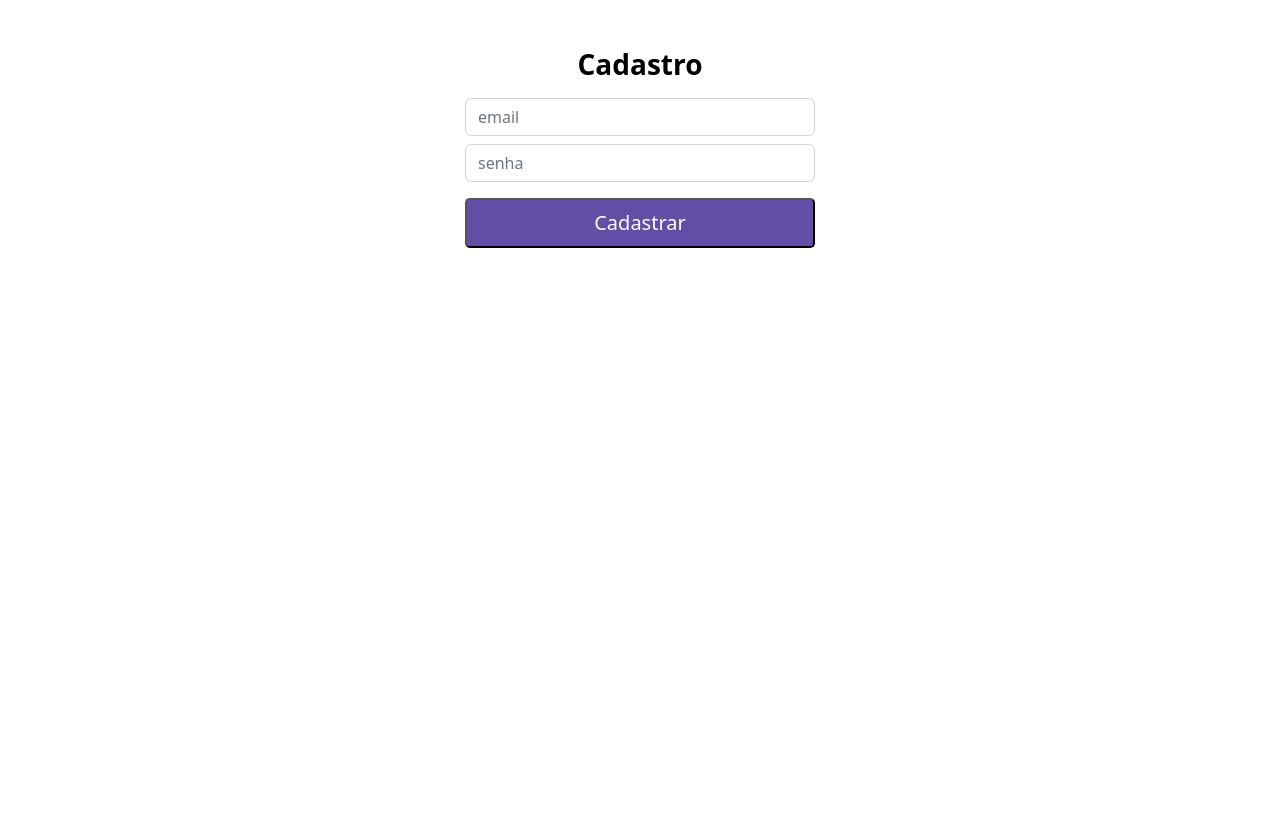
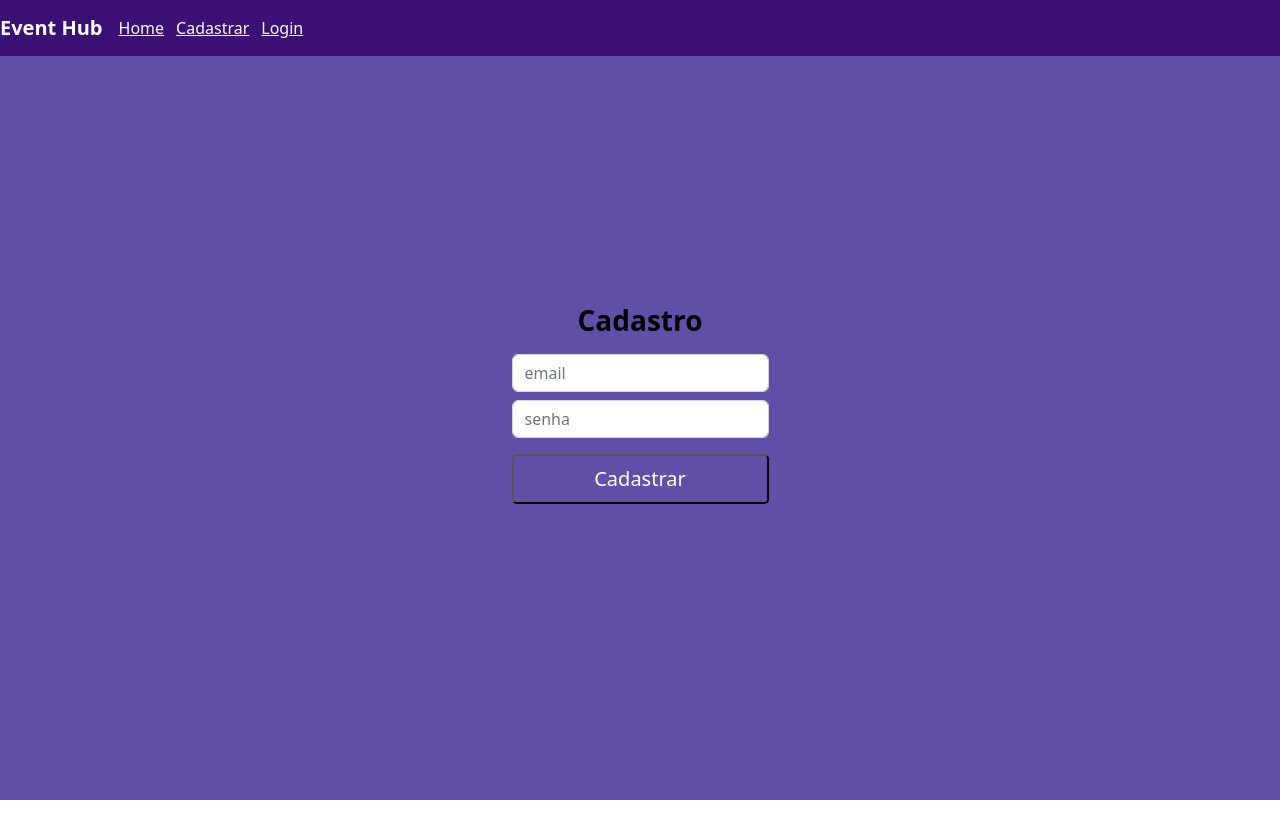
Before and after one commit to brennerpaiva/event-hub, a React (Create React App) app: page /newuser in a window 1280 px wide. Shown: the top 838 px of the page. After the commit the page ends 800 px from the top, so only its background shows below. Built offline with nearby package versions, Linux system fonts and the light colour scheme.

Commit message:
adicionado navbar ao projeto

```diff
--- a/public/index.html
+++ b/public/index.html
@@ -34,6 +34,10 @@
 
     <script src="https://code.jquery.com/jquery-3.3.1.slim.min.js" integrity="sha384-q8i/X+965DzO0rT7abK41JStQIAqVgRVzpbzo5smXKp4YfRvH+8abtTE1Pi6jizo" crossorigin="anonymous"></script>
     <script src="https://cdnjs.cloudflare.com/ajax/libs/popper.js/1.14.3/umd/popper.min.js" integrity="sha384-ZMP7rVo3mIykV+2+9J3UJ46jBk0WLaUAdn689aCwoqbBJiSnjAK/l8WvCWPIPm49" crossorigin="anonymous"></script>
+    <!-- Bootstrap -->
     <script src="https://stackpath.bootstrapcdn.com/bootstrap/4.1.3/js/bootstrap.min.js" integrity="sha384-ChfqqxuZUCnJSK3+MXmPNIyE6ZbWh2IMqE241rYiqJxyMiZ6OW/JmZQ5stwEULTy" crossorigin="anonymous"></script>
+    <!-- IonIcons -->
+    <script type="module" src="https://unpkg.com/ionicons@7.1.0/dist/ionicons/ionicons.esm.js"></script>
+    <script nomodule src="https://unpkg.com/ionicons@7.1.0/dist/ionicons/ionicons.js"></script>
   </body>
 </html>
--- a/src/App.js
+++ b/src/App.js
@@ -1,11 +1,13 @@
-import Login from "../src/pages/login";
-import NewUser from "../src/pages/new-user"
+import RoutesApp from "./routes";
+import { BrowserRouter } from "react-router-dom";
+import NavBar from "./components/navbar";
 
 function App() {
   return (
-    <div className="App">
-      <NewUser />
-    </div>
+    <BrowserRouter>
+      <NavBar/>
+      <RoutesApp/>
+    </BrowserRouter>
   );
 }
 
--- /dev/null
+++ b/src/components/navbar/index.js
@@ -0,0 +1,29 @@
+import React from "react";
+import "./navbar.css"
+import { Link } from "react-router-dom";
+
+export default function NavBar() {
+    return(
+        <div>
+            <nav className="navbar navbar-expand-lg ">
+                <span className="navbar-brand text-white font-weight-bold" href="#">Event Hub</span>
+                <button className="navbar-toggler text-white" type="button" data-toggle="collapse" data-target="#navbarNav" aria-controls="navbarNav" aria-expanded="false" aria-label="Toggle navigation">
+                <ion-icon name="menu-outline"></ion-icon>
+                </button>
+                <div className="collapse navbar-collapse" id="navbarNav">
+                    <ul className="navbar-nav">
+                        <li className="nav-item">
+                            <Link to="/home">Home</Link>
+                        </li>
+                        <li className="nav-item">
+                            <Link to="/newuser">Cadastrar</Link>
+                        </li>
+                        <li className="nav-item">
+                            <Link to="/">Login</Link>
+                        </li>
+                    </ul>
+                </div>
+            </nav>
+        </div>
+    )
+}
--- /dev/null
+++ b/src/components/navbar/navbar.css
@@ -0,0 +1,21 @@
+.navbar {
+    background-color: #3b0f74;
+}
+
+.nav-item a{
+    color: #fff;
+    transition: 0.3s ease-in;
+    margin-right: 12px;
+}
+
+.nav-item a:hover{
+    color: red;
+}
+
+.navbar-toggler-icon {
+    color: white;
+}
+
+ion-icon{
+    font-size: 25px;
+}
--- a/src/index.js
+++ b/src/index.js
@@ -2,6 +2,7 @@ import React from 'react';
 import ReactDOM from 'react-dom/client';
 import App from './App';
 import 'bootstrap/dist/css/bootstrap.css';
+import NavBar from './components/navbar'
 
 const root = ReactDOM.createRoot(document.getElementById('root'));
 root.render(
--- /dev/null
+++ b/src/pages/home/index.js
@@ -0,0 +1,9 @@
+import React, { useState } from "react";
+import "./home.css"
+import { Link } from "react-router-dom";
+
+export default function Home() {
+    return (
+        <h1>Home</h1>
+    )
+}
--- a/src/pages/login/index.js
+++ b/src/pages/login/index.js
@@ -2,6 +2,7 @@ import React, { useState } from "react";
 import "./login.css"
 import { signInWithEmailAndPassword } from "firebase/auth";
 import { auth } from "../../config/firebase";
+import { Link } from "react-router-dom";
 
 export default function Login() {
 
@@ -49,7 +50,7 @@ export default function Login() {
         </button>
         <div className="login-options">
           <a href="#" className="mx-2">Recuperar Senha</a>
-          <a href="#" className="mx-2">Cadastrar-se</a>
+          <Link to="/newuser" className="mx-2">Cadastrar-se</Link>
         </div>
       </form>
     </div>
--- a/src/pages/login/login.css
+++ b/src/pages/login/login.css
@@ -3,7 +3,7 @@
     padding: 15%;
     margin: auto;
     background-color: #614EA6;
-    height: 100vh;
+    height: calc(100vh - 56px);
 }
 
 .h3 {
--- a/src/pages/new-user/index.js
+++ b/src/pages/new-user/index.js
@@ -31,8 +31,8 @@ export default function NewUser(){
       }
 
     return(
-        <div className="form-cadastro">
-            <form className="text-center form-login mx-auto mt-5">
+        <div className="register-content d-flex align-itens-center">
+            <form className="text-center form-login m-auto">
                 <h1 className="h3 mb-3 text-black font-weight-bold">Cadastro</h1>
                 <input onChange={(e) => setEmail(e.target.value)} type="email" className="form-control my-2" placeholder="email"></input>
                 <input onChange={(e) => setPassword(e.target.value)} type="password" className="form-control my-2" placeholder="senha"></input>
--- a/src/pages/new-user/new-user.css
+++ b/src/pages/new-user/new-user.css
@@ -1,7 +1,16 @@
+.register-content {
+    width: 100%;
+    padding: 15%;
+    margin: auto;
+    background-color: #614EA6;
+    height: calc(100vh - 56px);
+}
+
 .form-login {
-    height: 100vh;
-    max-width: 350px;
+    margin-top: 150px;
 }
+
+
 
 .btn-cadastro{
     background-color: #614EA6;
--- /dev/null
+++ b/src/routes/index.js
@@ -0,0 +1,15 @@
+import { Routes, Route } from "react-router-dom";
+import Login from '../pages/login'
+import NewUser from '../pages/new-user'
+import Home from '../pages/home'
+
+
+export default function RoutesApp() {
+    return (
+        <Routes>
+            <Route path="/" element={<Login/>} />
+            <Route path="/newuser" element={<NewUser/>} />
+            <Route path="/home" element={<Home/>} />
+        </Routes>
+    )
+}
```
Also changed, not shown: src/pages/home/home.css (added).
